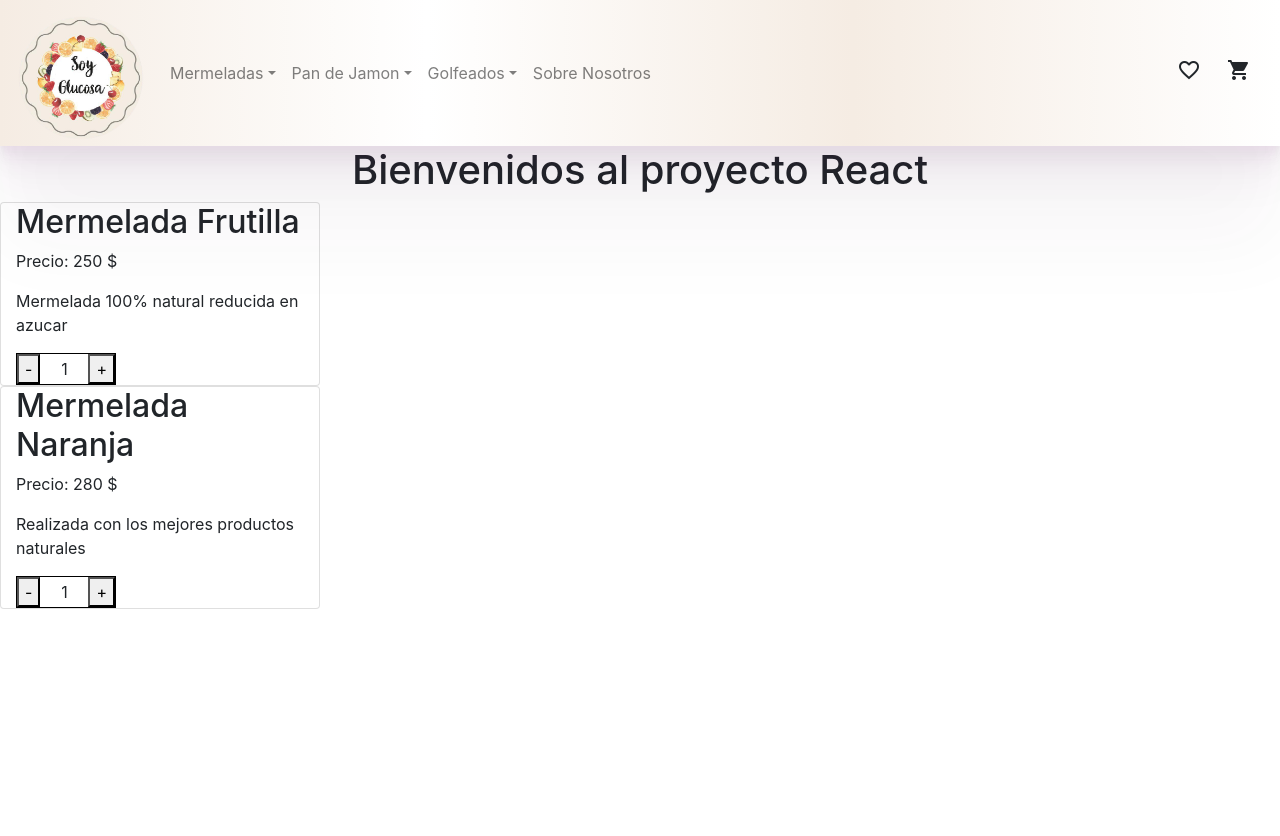
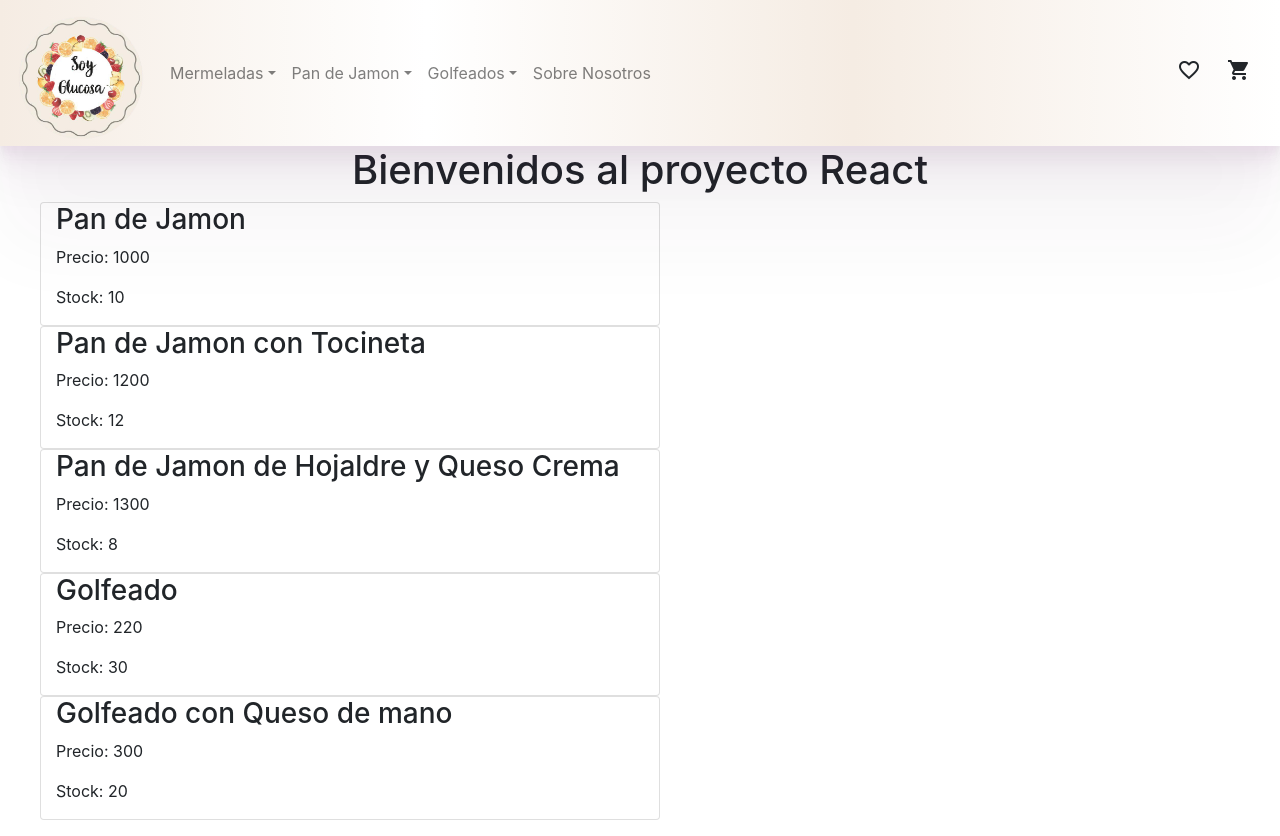
Before and after one commit to emilioantonio29/react-project-one, a React (Create React App) app: page / in a window 1280 px wide. Before the commit the page ends 800 px from the top, so only its background shows below. Built offline with nearby package versions, Linux system fonts and the light colour scheme.

Commit message:
07-02-2021 ItemList, Item | desafio React

```diff
--- /dev/null
+++ b/src/components/Item/Item.jsx
@@ -0,0 +1,11 @@
+
+const Item = ({product}) => {
+    return <div className="card col-md-6">
+        <h3>{product.nombre}</h3>
+        <p>Precio: {product.precio}</p>
+        <p>Stock: {product.cantidad}</p>
+    </div>
+
+}
+
+export default Item;
--- /dev/null
+++ b/src/components/ItemList/ItemList.jsx
@@ -0,0 +1,37 @@
+import React, {useState, useEffect} from 'react';
+import ItemCount from '../../containers/ItemCount';
+import Item from '../Item/Item';
+
+
+
+const ItemList = ({products}) =>{
+
+
+//    const productos = [
+//         ["Mermelada Frutilla", 250, "Mermelada 100% natural reducida en azucar"],
+//         ["Mermelada Naranja", 280, "Realizada con los mejores productos naturales"]
+//     ]
+    return(
+        <>
+            {/* {productos.map((element,index) => {
+                return(<div key={index} className="card col-md-3">
+
+                    <h2>{element[0]}</h2>
+                    <p>Precio: {element[1]} $</p>
+                    <p>{element[2]}</p>
+                    <ItemCount/>
+                </div>)
+            })}   */}
+            <div>
+                <ul>
+                    {products.map((product)=>{
+                        return <Item key={product.id} product={product}/>;
+                    })}
+                </ul>
+            </div>
+        </>
+    )
+
+}
+
+export default ItemList;
--- a/src/containers/ItemList.jsx
+++ /dev/null
@@ -1,27 +0,0 @@
-import React, {useState, useEffect} from 'react';
-import ItemCount from './ItemCount';
-
-const ItemList = () =>{
-
-
-   const productos = [
-        ["Mermelada Frutilla", 250, "Mermelada 100% natural reducida en azucar"],
-        ["Mermelada Naranja", 280, "Realizada con los mejores productos naturales"]
-    ]
-    return(
-        <>
-            {productos.map((element,index) => {
-                return(<div key={index} className="card col-md-3">
-
-                    <h2>{element[0]}</h2>
-                    <p>Precio: {element[1]} $</p>
-                    <p>{element[2]}</p>
-                    <ItemCount/>
-                </div>)
-            })}
-        </>
-    )
-
-}
-
-export default ItemList;
--- a/src/containers/ItemListContainer.jsx
+++ b/src/containers/ItemListContainer.jsx
@@ -1,7 +1,21 @@
-import ItemList from "./ItemList";
+import * as React from 'react';
+import ItemList from '../components/ItemList/ItemList';
+import ProductList from '../mocks/ProductList';
+
+
 
 
 const ItemListContainer = () =>{
+
+    const [products, setProducts] = React.useState([]);
+
+    React.useEffect(() => {
+        const myPromise = new Promise ((resolve, reject) => {
+            setTimeout(() => resolve(ProductList), 3000);
+    });
+
+        myPromise.then((result) => setProducts(result));
+    },[]);
 
 
 
@@ -11,9 +25,11 @@ const ItemListContainer = () =>{
                 <div className="d-flex justify-content-center">
                     <h1 className="">Bienvenidos al proyecto React</h1>
                 </div>
+                <ItemList products={products}/>
             </div>
 
-            <ItemList/>
+
+
         </>
     )
 
--- /dev/null
+++ b/src/mocks/ProductList.jsx
@@ -0,0 +1,44 @@
+const ProductList = [
+    {
+        "id": 1,
+        "nombre": "Pan de Jamon",
+        "precio": 1000,
+        "cantidad": 10,
+        "moneda": "$",
+        "tipo": "Panes de Jamon"
+    },
+    {
+        "id": 2,
+        "nombre": "Pan de Jamon con Tocineta",
+        "precio": 1200,
+        "cantidad": 12,
+        "moneda": "$",
+        "tipo": "Panes de Jamon"
+    },
+    {
+        "id": 3,
+        "nombre": "Pan de Jamon de Hojaldre y Queso Crema",
+        "precio": 1300,
+        "cantidad": 8,
+        "moneda": "$",
+        "tipo": "Panes de Jamon"
+    },
+    {
+        "id": 4,
+        "nombre": "Golfeado",
+        "precio": 220,
+        "cantidad": 30,
+        "moneda": "$",
+        "tipo": "Golfeados"
+    },
+    {
+        "id": 5,
+        "nombre": "Golfeado con Queso de mano",
+        "precio": 300,
+        "cantidad": 20,
+        "moneda": "$",
+        "tipo": "Golfeados"
+    }
+]
+
+export default ProductList;
```
Also changed, not shown: 1 other file (tests, documents, lock files or other folders).
